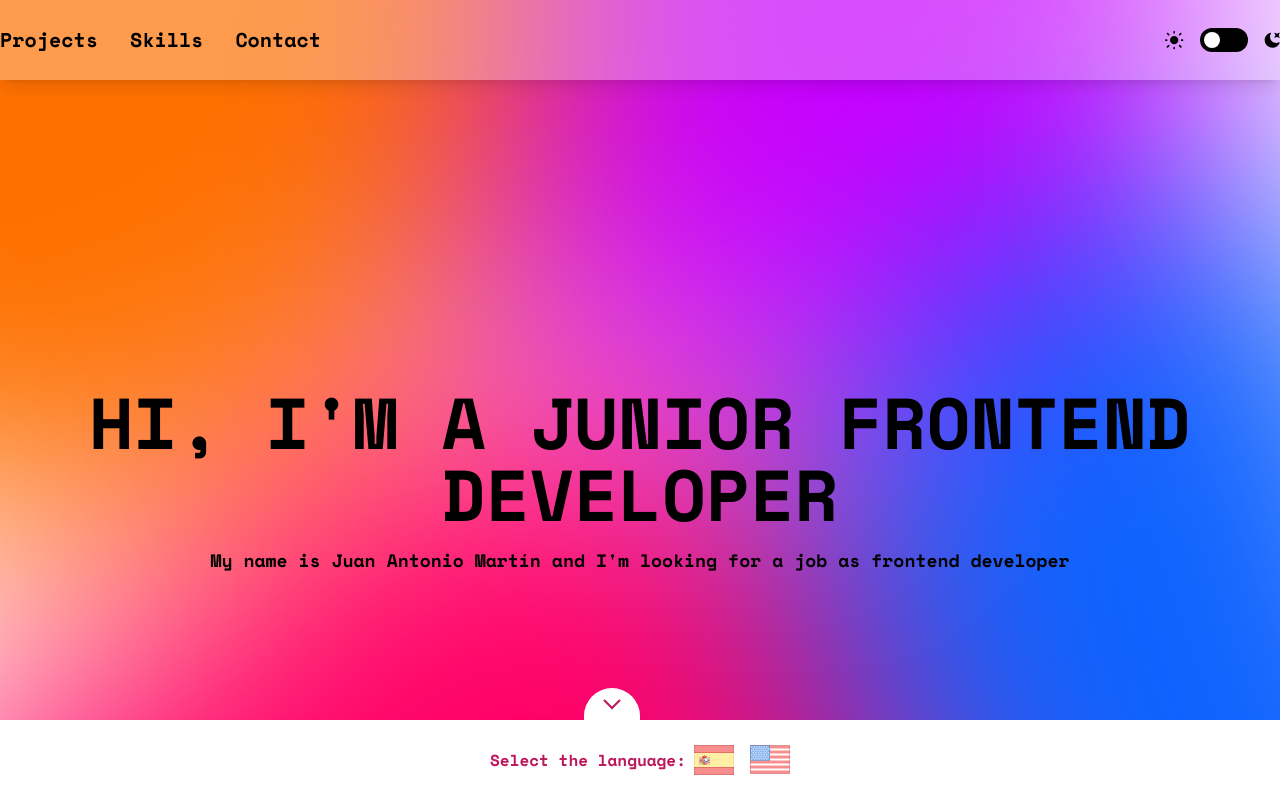
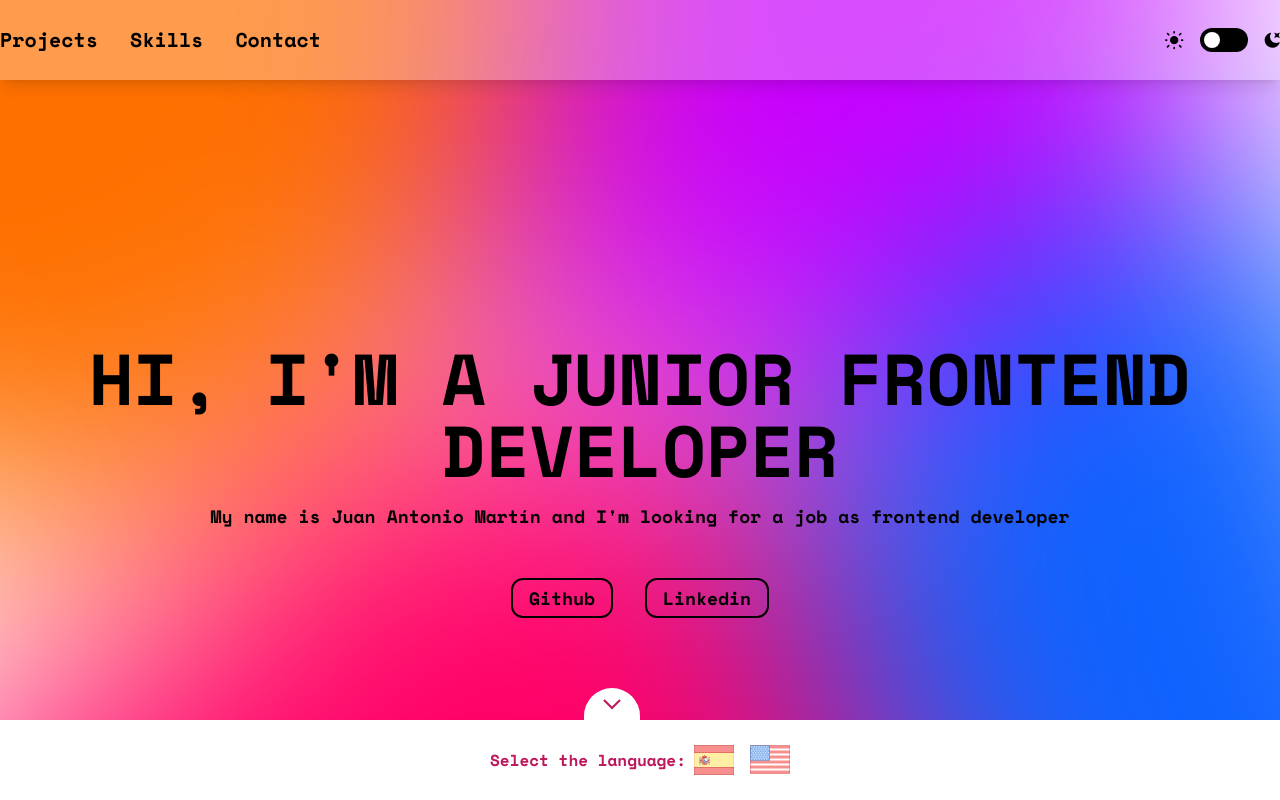
Before and after one commit to MartinWebDev95/MyPortfolio, a React (Vite) app: page / in a window 1280 px wide. Shown: the top 800 px of the page. Built offline with nearby package versions, Linux system fonts and the light colour scheme; no server answers.

Commit message:
Add a new SocialButtons component where it is showed two links, one of them for Github and the other one for Linkedin

```diff
--- a/src/components/HeroSection.jsx
+++ b/src/components/HeroSection.jsx
@@ -1,3 +1,5 @@
+import SocialButtons from './SocialButtons';
+
 function HeroSection() {
   return (
     <section className="h-screen grid place-content-center">
@@ -12,6 +14,8 @@ function HeroSection() {
           My name is Juan Antonio Martín and I&apos;m looking for a job as frontend developer
         </h2>
       </div>
+
+      <SocialButtons />
     </section>
   );
 }
--- /dev/null
+++ b/src/components/SocialButtons.jsx
@@ -0,0 +1,25 @@
+function SocialButtons() {
+  return (
+    <div className="flex items-center gap-4 md:gap-8 w-fit mx-auto mt-12 overflow-hidden">
+      <a
+        href="https://github.com/MartinWebDev95"
+        target="_blank"
+        rel="noopener noreferrer"
+        className="w-fit text-base md:text-lg dark:text-white text-black dark:border-white border-black border-2 rounded-xl px-4 py-1 hover:bg-black hover:text-white dark:hover:bg-white dark:hover:text-black font-bold transition-colors ease-in-out duration-300 animate-socials_animation"
+      >
+        Github
+      </a>
+
+      <a
+        href="https://github.com/MartinWebDev95"
+        target="_blank"
+        rel="noopener noreferrer"
+        className="w-fit text-base md:text-lg dark:text-white text-black dark:border-white border-black border-2 rounded-xl px-4 py-1 hover:bg-black hover:text-white dark:hover:bg-white dark:hover:text-black font-bold transition-colors ease-in-out duration-300 animate-socials_animation"
+      >
+        Linkedin
+      </a>
+    </div>
+  );
+}
+
+export default SocialButtons;
```
